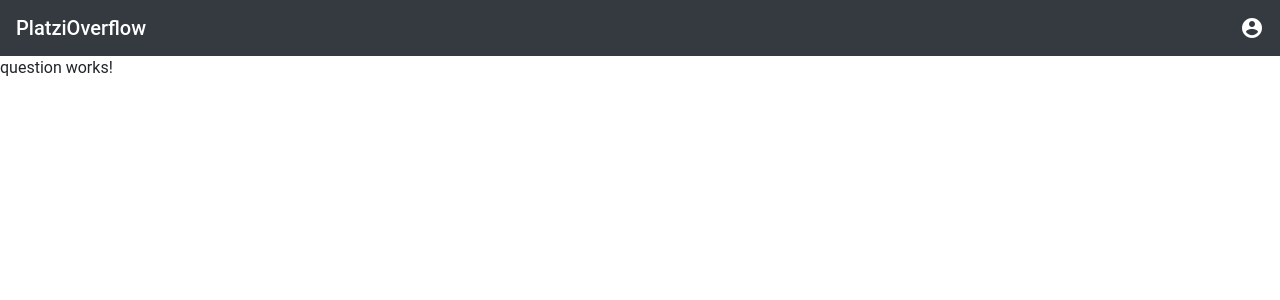
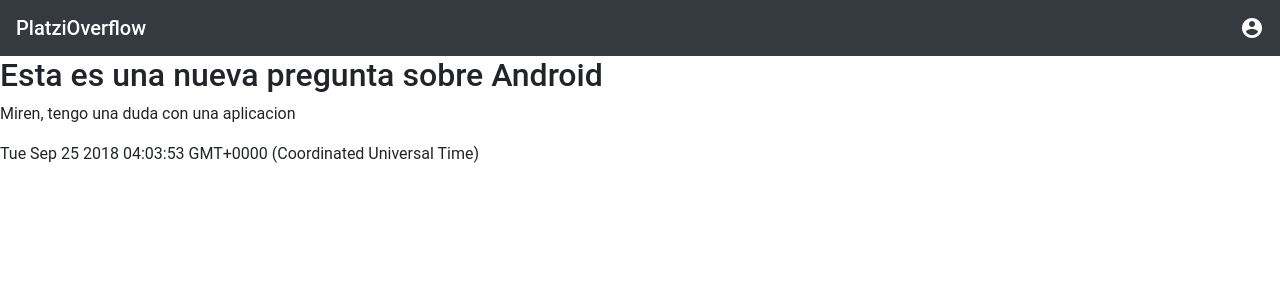
Before and after one commit to willybc/app-mean, an Angular app: page / in a window 1280 px wide. Shown: the top 300 px of the page. Built offline with nearby package versions, Linux system fonts and the light colour scheme.

Commit message:
model question

```diff
--- a/src/app/question/question.component.html
+++ b/src/app/question/question.component.html
@@ -1,3 +1,7 @@
-<p>
-  question works!
-</p>
+<h2>{{ question.title }}</h2>
+
+<p>{{ question.description }}</p>
+
+<i class="{{}question.icon}"></i>
+
+<p>{{question.createdAt}}</p>
--- a/src/app/question/question.component.ts
+++ b/src/app/question/question.component.ts
@@ -1,11 +1,20 @@
 import { Component, OnInit } from '@angular/core';
+import { Question } from './question.model';
 
 @Component({
   selector: 'app-question',
   templateUrl: './question.component.html',
   styleUrls: ['./question.component.css']
 })
+
 export class QuestionComponent implements OnInit {
+  //Model
+  question: Question = new Question(
+    'Esta es una nueva pregunta sobre Android',
+    'Miren, tengo una duda con una aplicacion',
+    new Date,
+    'devicon-android-plain'
+  );
 
   constructor() { }
 
--- /dev/null
+++ b/src/app/question/question.model.ts
@@ -0,0 +1,13 @@
+export class Question {
+    title: string;
+    description: string;
+    createdAt?: Date;
+    icon?: string;
+
+    constructor( title: string,description: string,createdAt?: Date,icon?: string) {
+        this.title = title;
+        this.description = description;
+        this.createdAt = createdAt;
+        this.icon = icon;
+    }
+}
--- a/src/index.html
+++ b/src/index.html
@@ -8,6 +8,7 @@
   <meta name="viewport" content="width=device-width, initial-scale=1">
   <link rel="icon" type="image/x-icon" href="favicon.ico">
   <link href="https://fonts.googleapis.com/icon?family=Material+Icons" rel="stylesheet">
+  <link rel="stylesheet" href="https://cdn.rawgit.com/konpa/devicon/df6431e323547add1b4cf45992913f15286456d3/devicon.min.css">
 </head>
 <body>
   <app-root></app-root>
```
